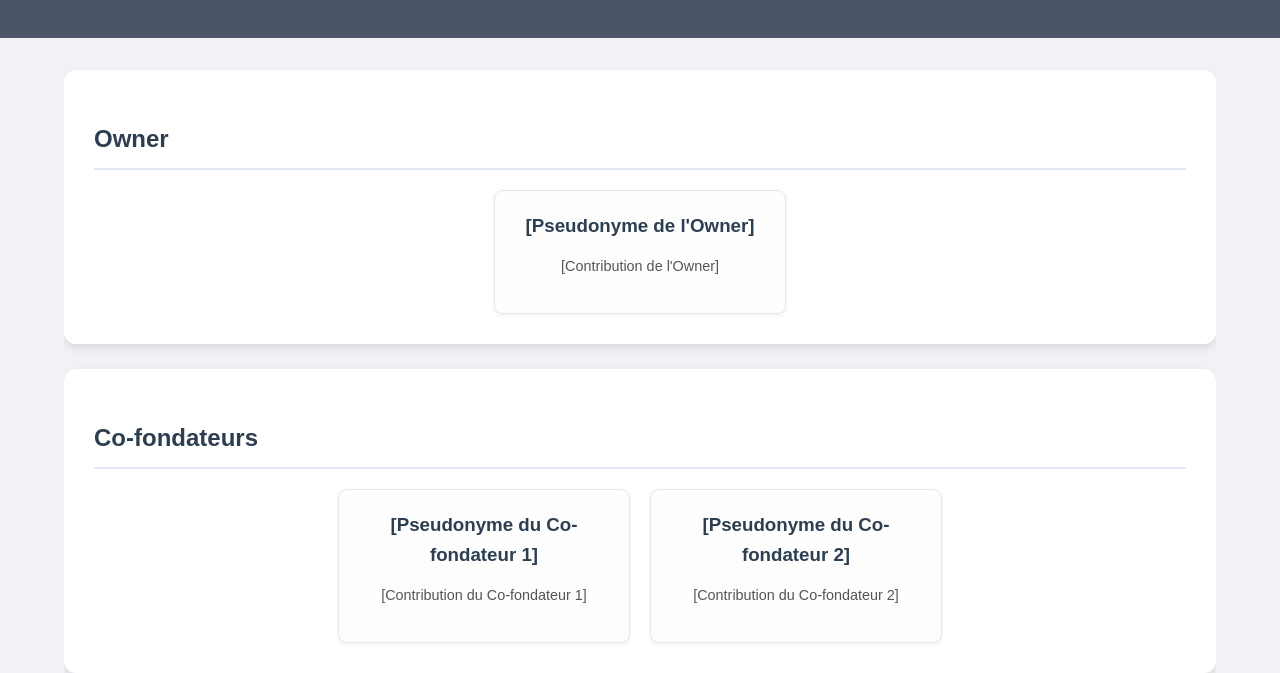
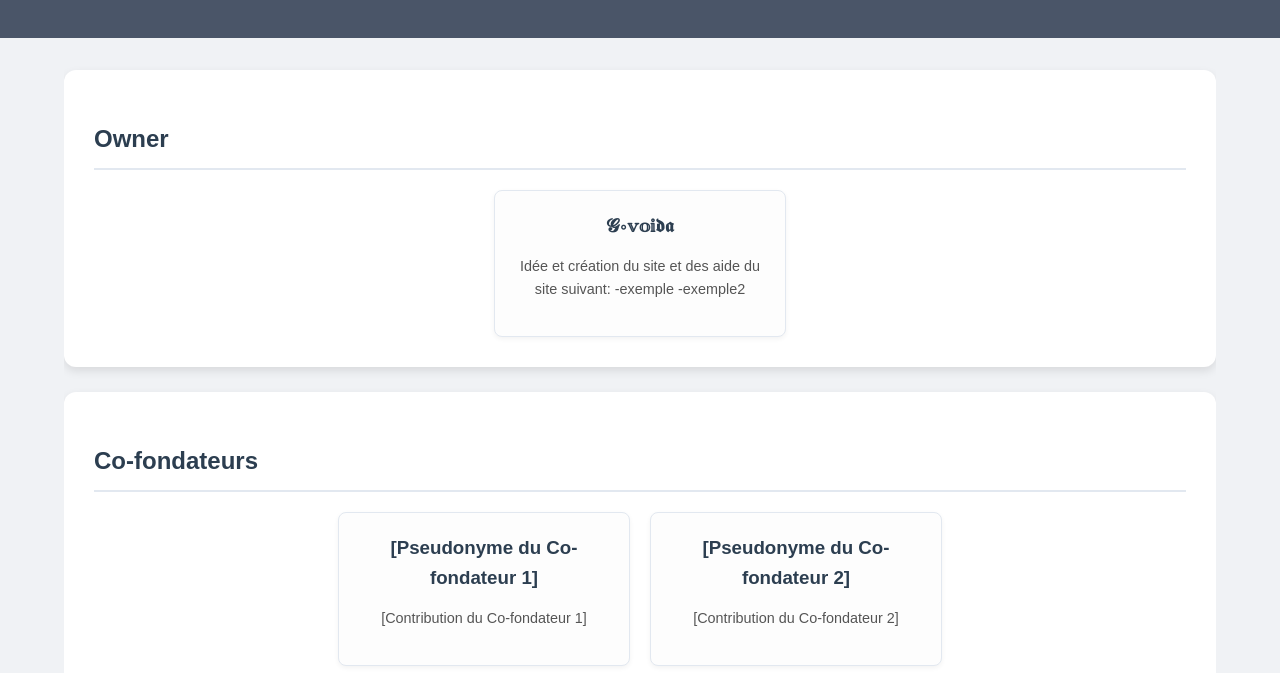
Before and after one commit to Balou201/Auxilium, a plain HTML site: page Fondateur/index.html in a window 1280 px wide. Shown: the part 130-803 px from the top of the page. Drawn offline with Linux system fonts and the light colour scheme.

Commit message:
Update index.html

```diff
--- a/Fondateur/index.html
+++ b/Fondateur/index.html
@@ -18,8 +18,10 @@
             <h2>Owner</h2>
             <div class="card-container">
                 <div class="card">
-                    <h3>[Pseudonyme de l'Owner]</h3>
-                    <p class="contribution">[Contribution de l'Owner]</p>
+                    <h3>𝓖∘𝕧𝕠𝕚𝖉𝖆</h3>
+                    <p class="contribution">Idée et création du site et des aide du site suivant:
+-exemple
+-exemple2 </p>
                 </div>
             </div>
         </section>
```
